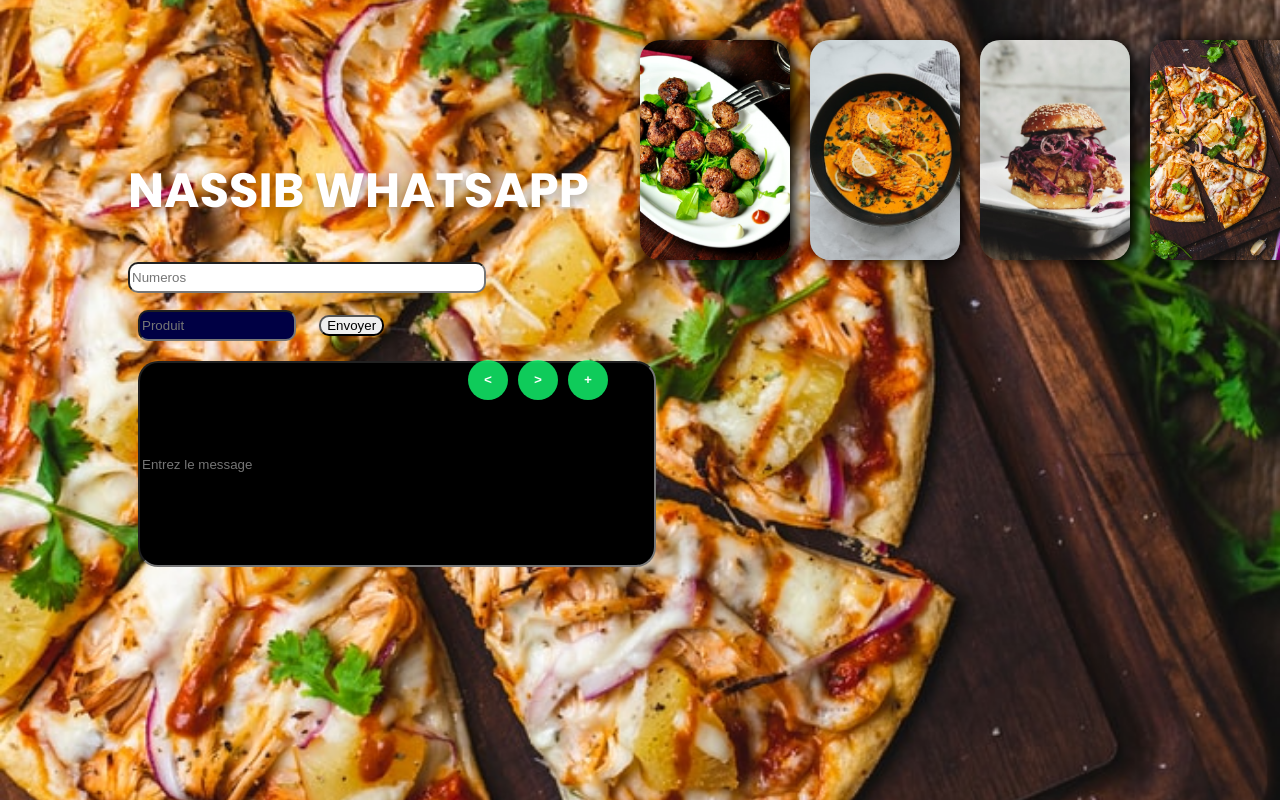
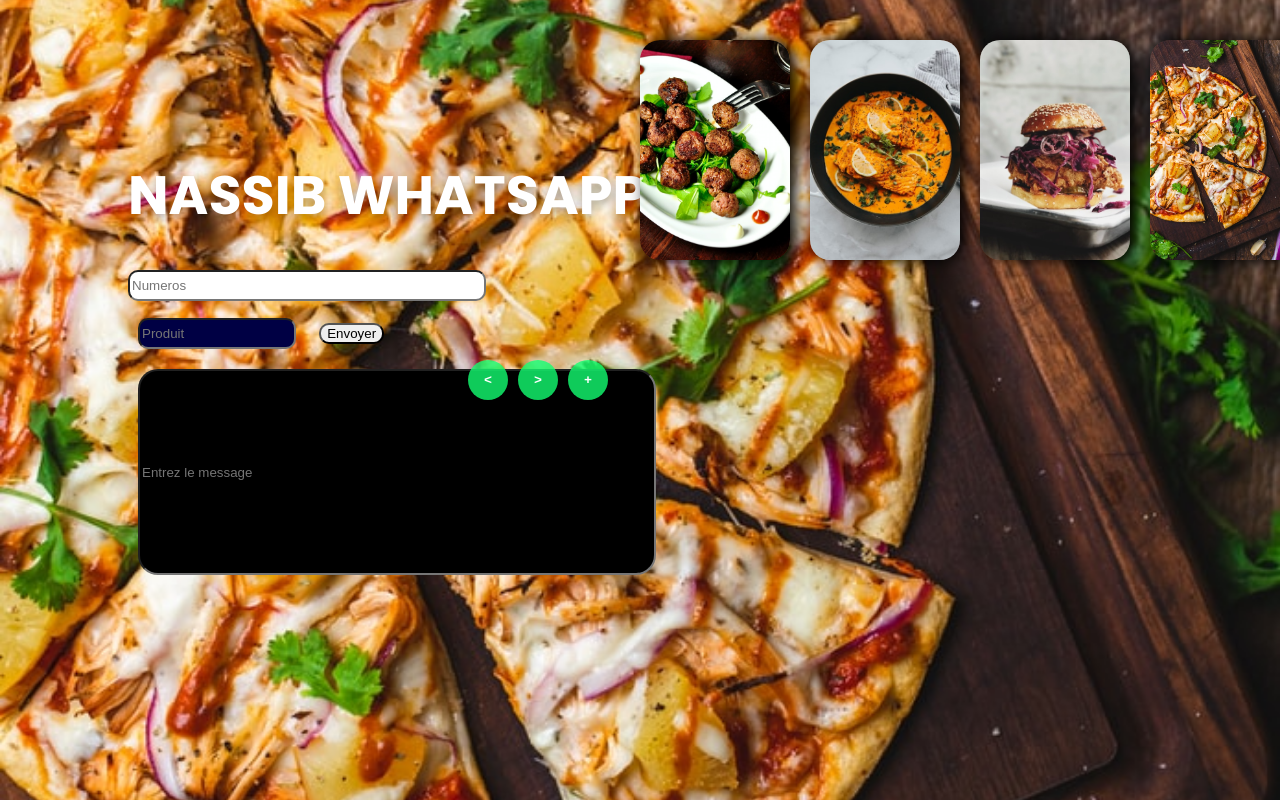
Before and after one commit to tchado495/simple-website, a plain HTML site: page index.html in a window 1280 px wide. Drawn offline with Linux system fonts and the light colour scheme.

Commit message:
Update styletest.css

```diff
--- a/styletest.css
+++ b/styletest.css
@@ -47,7 +47,7 @@
 }
 
 .slider .list .item .content .title{
-    font-size: 4em;
+    font-size: 4.5em;
     font-weight: bold;
     line-height: 1.3em;
 }
```
